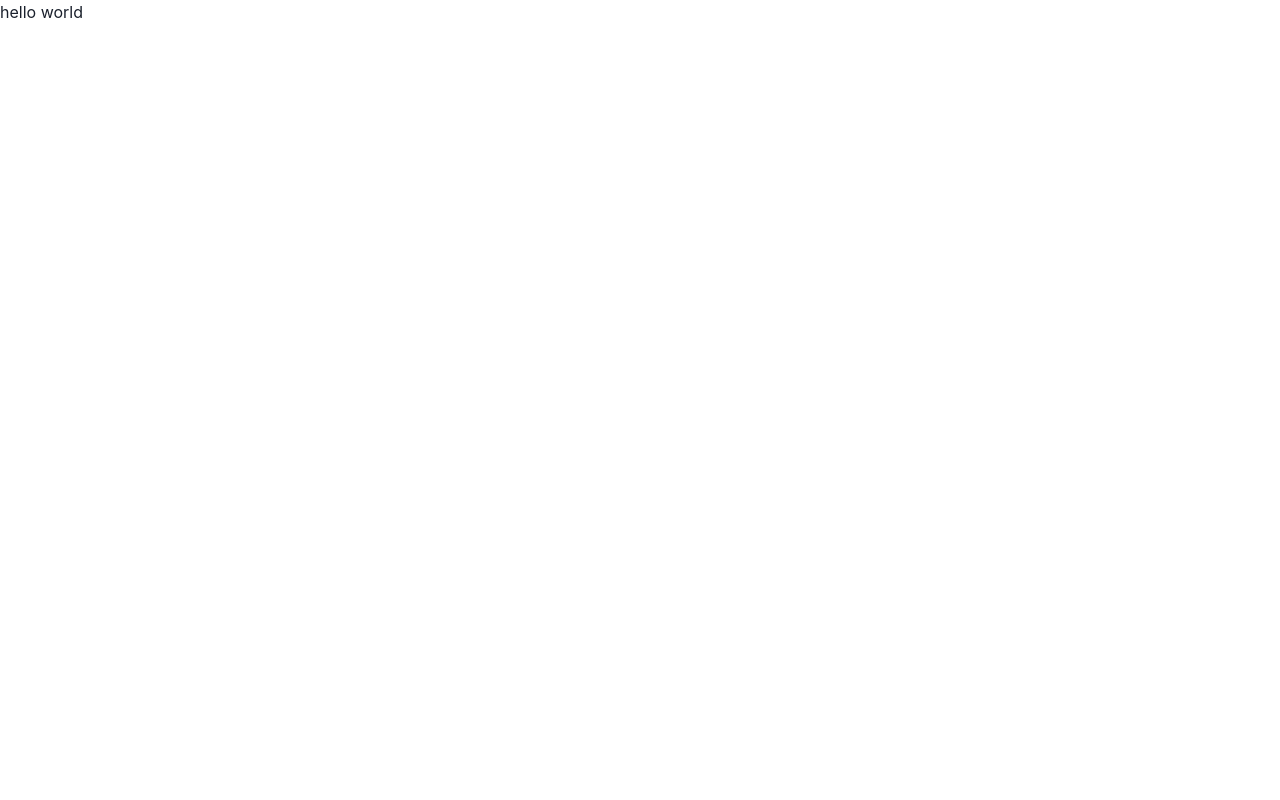
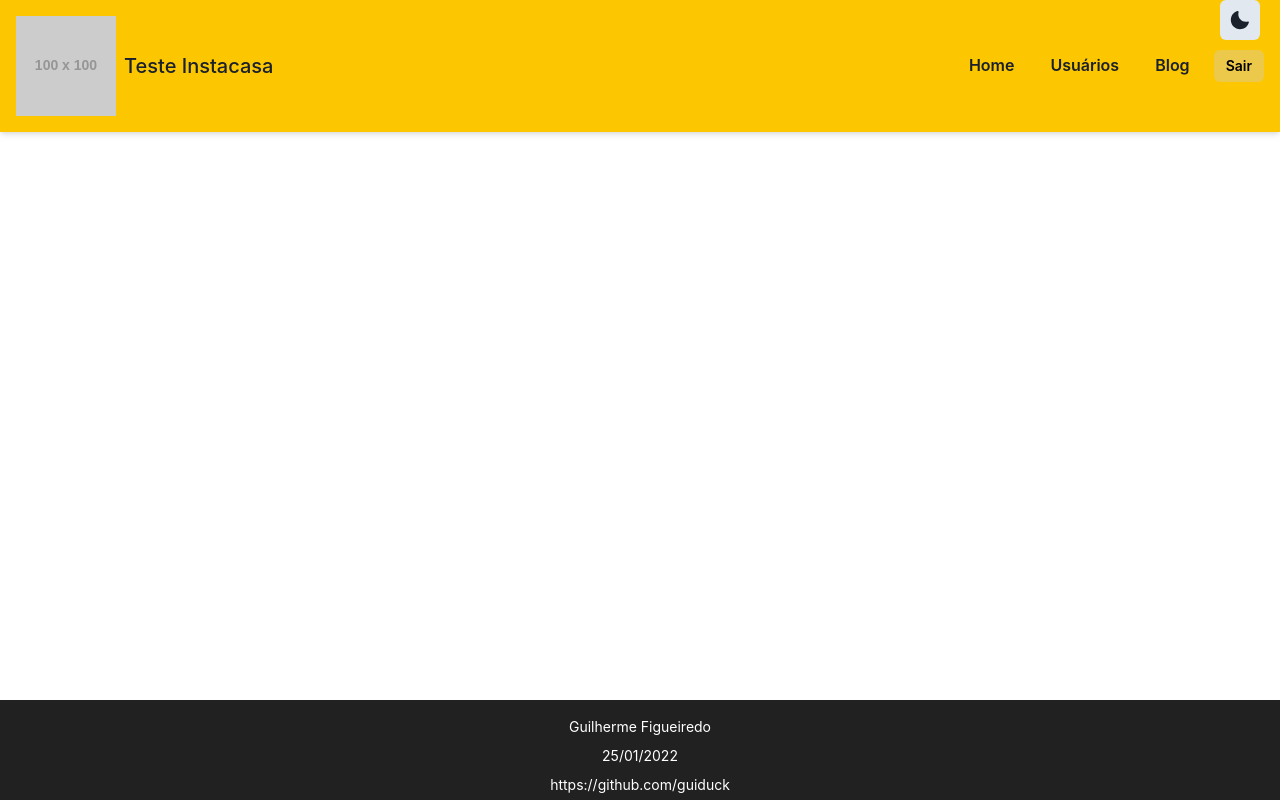
Before and after one commit to guiduck/instacasa-challenge, a Next.js app in the folder web/: page / in a window 1280 px wide. Built offline with nearby package versions, Linux system fonts and the light colour scheme.

Commit message:
Layout component with footer and header menu

```diff
--- a/web/pages/_app.tsx
+++ b/web/pages/_app.tsx
@@ -1,11 +1,14 @@
 import React from 'react'
 import { AppProps } from 'next/app'
 import { ChakraProvider } from '@chakra-ui/react';
+import Layout from '../src/components/Layout';
 
 const MyApp: React.FC<AppProps> = ({ Component, pageProps }) => {
   return (
     <ChakraProvider>
-      <Component {...pageProps} />
+      <Layout>
+        <Component {...pageProps} />
+      </Layout>
     </ChakraProvider>
   );
 }
--- a/web/pages/index.tsx
+++ b/web/pages/index.tsx
@@ -7,12 +7,6 @@ const Home: React.FC = () => {
       <Head>
         <title>Home</title>
       </Head>
-
-      <main >
-        <h1>
-          hello world
-        </h1>
-      </main>
     </div>
   )
 }
--- /dev/null
+++ b/web/src/components/Footer/index.tsx
@@ -0,0 +1,42 @@
+import { chakra, Flex, Link, Text, useColorModeValue, VStack } from '@chakra-ui/react';
+import React from 'react';
+
+const Footer: React.FC = () => {
+
+  const bg = useColorModeValue("#212121", "gray.800");
+
+  return (
+    <>
+      <chakra.footer
+        bg={bg}
+        w="full"
+        px={{ base: 2, sm: 4 }}
+        py={4}
+        height='100px'
+      >
+        <Flex justifyContent='center'>
+          <VStack
+            display={{ base: "inline-flex", md: "inline-flex" }}
+          >
+            <chakra.h1
+              color='#FFF'
+              fontSize='14px'
+            >
+              Guilherme Figueiredo
+            </chakra.h1>
+            <chakra.p fontSize='sm' color='#FFF'>
+              25/01/2022
+            </chakra.p>
+            <chakra.p fontSize='sm' color='#FFF'>
+              <Link href='https://github.com/guiduck'>
+                <chakra.a target='_blank'>https://github.com/guiduck</chakra.a>
+              </Link>
+            </chakra.p>
+          </VStack>
+        </Flex>
+      </chakra.footer>
+    </>
+  )
+}
+
+export default Footer;
--- /dev/null
+++ b/web/src/components/Layout/index.tsx
@@ -0,0 +1,39 @@
+import { MoonIcon, SunIcon } from '@chakra-ui/icons';
+import { Box, Flex, IconButton, useColorMode, useColorModeValue } from '@chakra-ui/react';
+import React from 'react';
+import Footer from '../Footer';
+import Menu from '../Menu';
+
+const Layout: React.FC = ({ children }) => {
+
+  const { toggleColorMode, colorMode } = useColorMode();
+
+  return (
+    <Flex direction='column'>
+
+      <Menu />
+
+      <Flex style={{position: 'absolute', right: 20}}>
+        <IconButton
+          bg={useColorModeValue('gray.200', 'gray.700')}
+          p={2}
+          aria-label="theme"
+          fontSize="20px"
+          icon={<>{colorMode === 'dark' ? <SunIcon/> : <MoonIcon/>}</>}
+          onClick={toggleColorMode}
+        />
+      </Flex>
+      {children}
+
+      <Box
+        position='fixed'
+        bottom='0'
+        w='full'
+      >
+        <Footer />
+      </Box>
+    </Flex>
+  )
+}
+
+export default Layout;
--- /dev/null
+++ b/web/src/components/Menu/index.tsx
@@ -0,0 +1,116 @@
+import { Box, Button, chakra, CloseButton, Flex, HStack, IconButton, Image, useColorModeValue, useDisclosure, VisuallyHidden, VStack } from '@chakra-ui/react';
+import { AiOutlineMenu } from "react-icons/ai";
+import Link from 'next/link'
+import React from 'react';
+
+const Menu: React.FC = () => {
+
+  const bg = useColorModeValue("#FCC700", "gray.800");
+  const textColor = useColorModeValue('#212121', 'white')
+  const mobileNav = useDisclosure();
+
+  return (
+    <>
+      <chakra.header
+        bg={bg}
+        w="full"
+        px={{ base: 2, sm: 4 }}
+        py={4}
+        shadow="md"
+      >
+        <Flex alignItems="center" justifyContent="space-between" mx="auto">
+          <Flex alignItems='center'>
+            <chakra.a
+              href="/"
+              title="Choc Home Page"
+              display="flex"
+              alignItems="center"
+            >
+              <Image src='https://via.placeholder.com/100/fff' alt='Logo' />
+              <VisuallyHidden>Teste Instacasa</VisuallyHidden>
+            </chakra.a>
+            <chakra.h1 fontSize='20px' fontWeight="medium" ml="2">
+              Teste Instacasa
+            </chakra.h1>
+          </Flex>
+          <HStack display="flex" alignItems="center" spacing={1}>
+            <HStack
+              spacing={1}
+              mr={1}
+              color="brand.500"
+              display={{ base: "none", md: "inline-flex" }}
+            >
+              <Button variant="ghost">Home</Button>
+              <Button variant="ghost">Usuários</Button>
+              <Button variant="ghost">
+                <Link href='https://blog.instacasa.com.br/' >
+                  <a target='_blank'>
+                    Blog
+                  </a>
+                </Link>
+              </Button>
+            </HStack>
+            <Button colorScheme="yellow" size="sm">
+              <Link href='https://instacasa.com.br/'>
+                Sair
+              </Link>
+            </Button>
+            <Box display={{ base: "inline-flex", md: "none" }}>
+              <IconButton
+                display={{ base: "flex", md: "none" }}
+                aria-label="Open menu"
+                fontSize="20px"
+                color={useColorModeValue("gray.800", "inherit")}
+                variant="ghost"
+                icon={<AiOutlineMenu />}
+                onClick={mobileNav.onOpen}
+              />
+
+              <VStack
+                pos="absolute"
+                top={0}
+                left={0}
+                right={0}
+                display={mobileNav.isOpen ? "flex" : "none"}
+                flexDirection="column"
+                p={2}
+                pb={4}
+                m={2}
+                bg={bg}
+                spacing={3}
+                rounded="sm"
+                shadow="sm"
+              >
+                <CloseButton
+                  aria-label="Close menu"
+                  onClick={mobileNav.onClose}
+                />
+
+                <Button w="full" variant="ghost">
+                  Home
+                </Button>
+                <Button w="full" variant="ghost">
+                  Usuários
+                </Button>
+                <Button w="full" variant="ghost">
+                  <Link href='https://blog.instacasa.com.br/' >
+                    <a target='_blank'>
+                      Blog
+                    </a>
+                  </Link>
+                </Button>
+                <Button w="full" variant="ghost">
+                  <Link href='https://instacasa.com.br/'>
+                    Sair
+                  </Link>
+                </Button>
+              </VStack>
+            </Box>
+          </HStack>
+        </Flex>
+      </chakra.header>
+    </>
+  )
+}
+
+export default Menu;
```
Also changed, not shown: web/package.json (+10 -5 lines), 2 other files (tests, documents, lock files or other folders).
